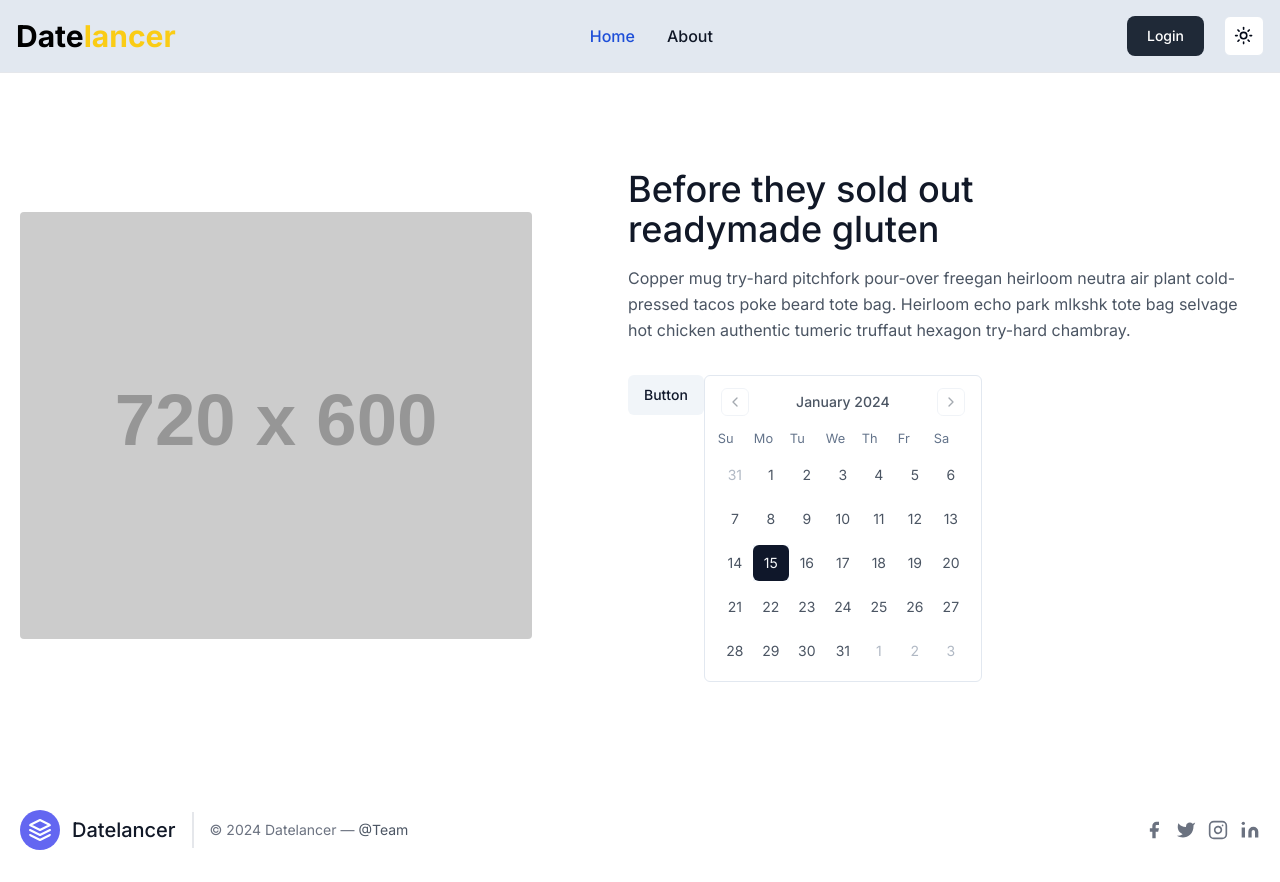
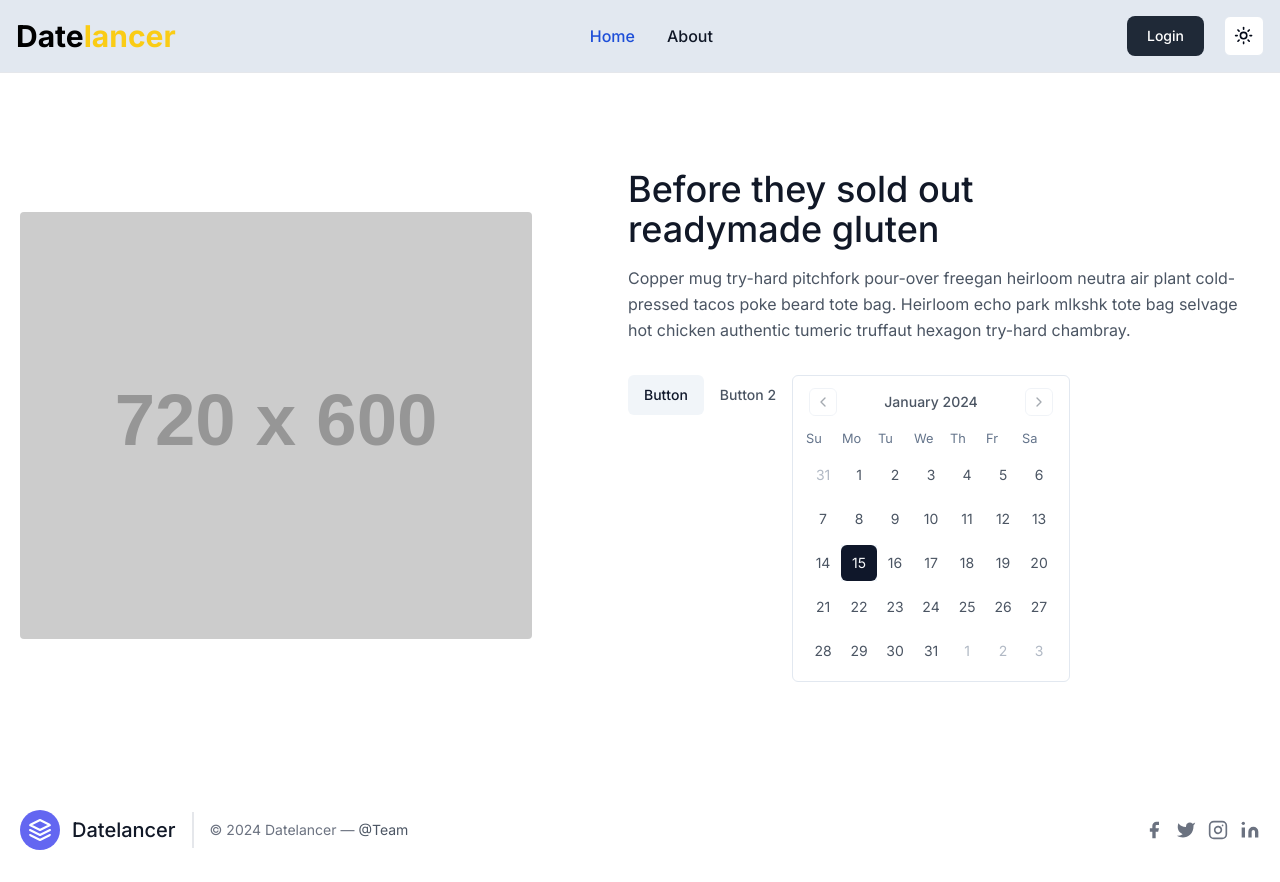
Before and after one commit to ManashAnand/Datelancer, a Next.js app: page / in a window 1280 px wide. Built offline with nearby package versions, Linux system fonts and the light colour scheme.

Commit message:
added dark mode

```diff
--- a/app/layout.js
+++ b/app/layout.js
@@ -4,6 +4,11 @@ import Navbar from "../components/Navbar";
 import Footer from "../components/Footer";
 import { NextProvider } from "@/redux/NextProvider";
 import { ThemeProvider } from "@/shadcn/ui/ThemeProvider";
+
+import { ToastContainer } from 'react-toastify'
+
+import 'react-toastify/dist/ReactToastify.css';
+
 
 const inter = Inter({ subsets: ["latin"] });
 
@@ -16,18 +21,19 @@ export default function RootLayout({ children }) {
   return (
     <html lang="en">
       <body className={inter.className}>
-      <NextProvider>
       <ThemeProvider
           attribute="class"
             defaultTheme="system"
             enableSystem
-      >
+        >
+        <NextProvider>
 
         <Navbar />
         {children}
+        <ToastContainer/>
         <Footer/>
+      </NextProvider>
       </ThemeProvider>
-      </NextProvider>
       </body>
     </html>
   );
--- a/app/page.js
+++ b/app/page.js
@@ -1,11 +1,20 @@
 "use client";
-import { Button } from "@/shadcn/ui/button"
+import { Button } from "@/shadcn/ui/button";
 
-import { Calendar } from "@/shadcn/ui/calendar"
+import { Calendar } from "@/shadcn/ui/calendar";
 import { useState } from "react";
 
+import { toast } from "react-toastify";
+
 export default function Home() {
-  const [date, setDate] = useState(new Date())
+  const notify = (message) =>
+    toast(message, {
+      position: "bottom-left",
+      autoClose: 5000,
+      theme: "light",
+    });
+
+  const [date, setDate] = useState(new Date());
   return (
     <>
       <section className="text-gray-600 body-font">
@@ -33,13 +42,28 @@ export default function Home() {
               {/* <button className="inline-flex text-white bg-indigo-500 border-0 py-2 px-6 focus:outline-none hover:bg-indigo-600 rounded text-lg">
                 Button
               </button> */}
-              <Button variant="secondary">Button</Button>
+              <Button
+                variant="secondary"
+                onClick={() => {
+                  console.log("working" + date);
+                }}
+              >
+                Button
+              </Button>
+              <Button
+                variant="primary"
+                onClick={() => {
+                  notify("Error in logging user, Try again");
+                }}
+              >
+                Button 2
+              </Button>
               <Calendar
-    mode="single"
-    selected={date}
-    onSelect={setDate}
-    className="rounded-md border"
-  />
+                mode="single"
+                selected={date}
+                onSelect={setDate}
+                className="rounded-md border"
+              />
             </div>
           </div>
         </div>
--- a/package.json
+++ b/package.json
@@ -26,6 +26,7 @@
     "react-dom": "^18",
     "react-hook-form": "^7.49.3",
     "react-redux": "^9.0.4",
+    "react-toastify": "^10.0.0",
     "tailwind-merge": "^2.2.0",
     "tailwindcss-animate": "^1.0.7"
   },
```
Also changed, not shown: 1 other file (tests, documents, lock files or other folders).
